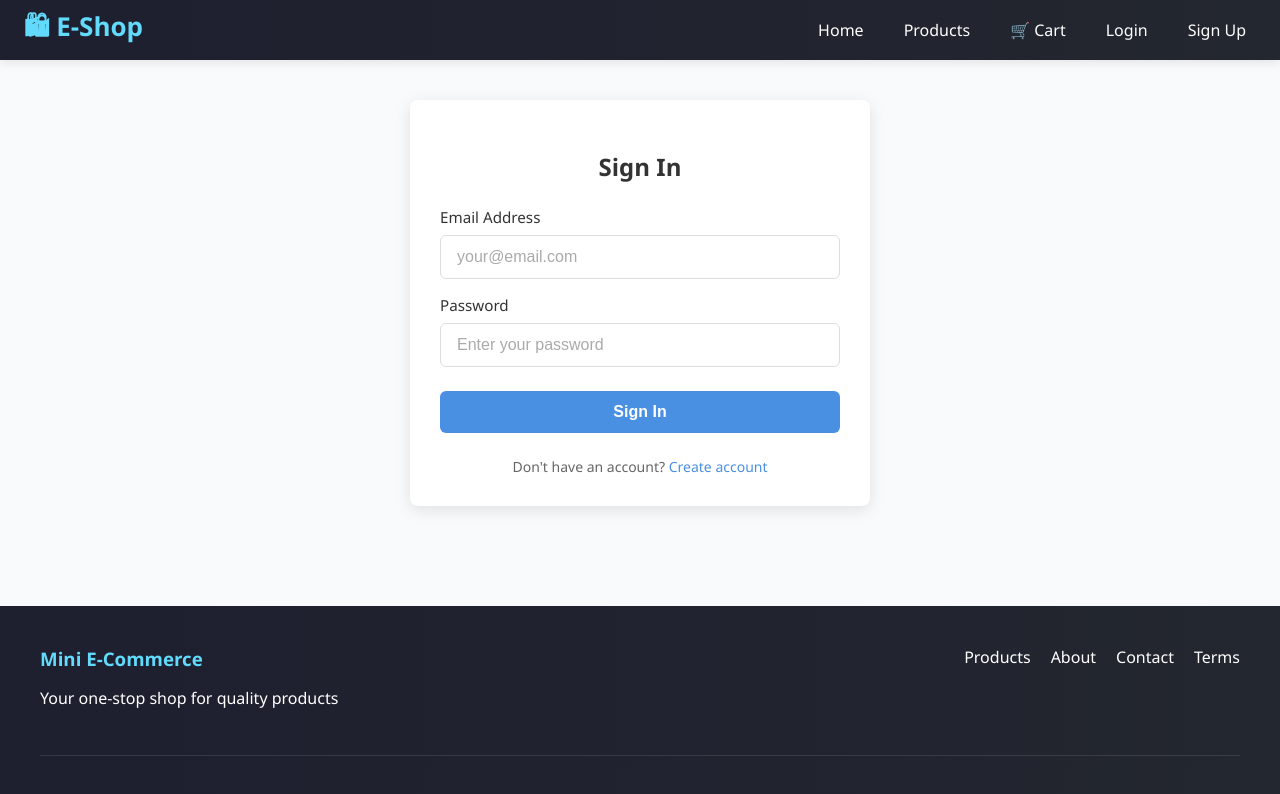
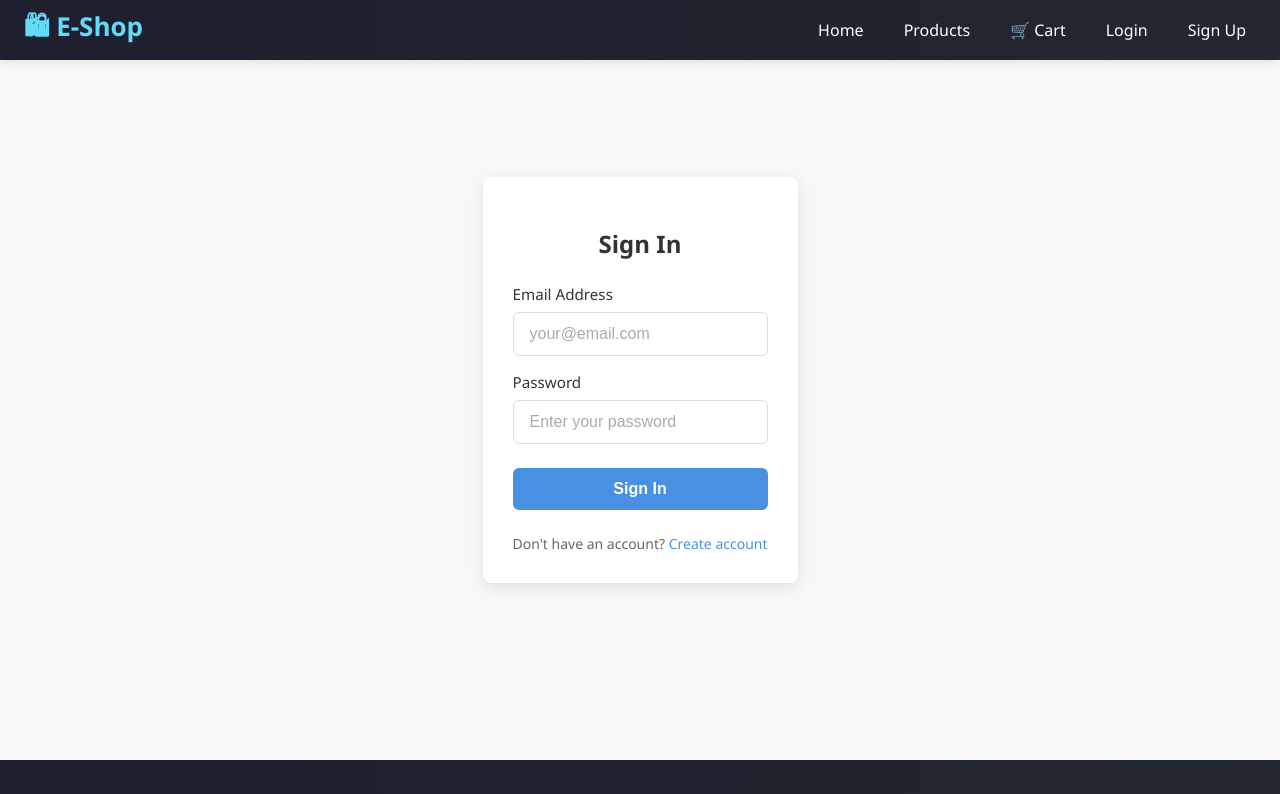
Before and after one commit to mutumah/mini-ecommerce-frontend, a React (Create React App) app: page /login in a window 1280 px wide. Shown: the top 794 px of the page. Built offline with nearby package versions, Linux system fonts and the light colour scheme; no server answers.

Commit message:
Login page css fix

```diff
--- a/src/pages/Auth.css
+++ b/src/pages/Auth.css
@@ -1,4 +1,13 @@
 /* Auth.css - Styles for Login and Signup components */
+
+.auth-page {
+    min-height: calc(100vh - 120px); /* 120px = navbar + footer combined height */
+    display: flex;
+    justify-content: center;
+    align-items: center;
+    padding: 40px 0;
+    background-color: #f8f8f8; /* optional light bg for contrast */
+}
 
 .auth-container {
     max-width: 400px;
--- a/src/pages/Login.js
+++ b/src/pages/Login.js
@@ -59,6 +59,7 @@ const Login = () => {
     };
 
     return (
+        <div className="auth-page">
         <div className="auth-container">
             <h2 className="auth-header">Sign In</h2>
             {error && <div className="error-message">{error}</div>}
@@ -103,6 +104,7 @@ const Login = () => {
                 Don't have an account? <a className="auth-link" href="/signup">Create account</a>
             </div>
         </div>
+        </div>
     );
 };
 
--- a/src/pages/Signup.js
+++ b/src/pages/Signup.js
@@ -54,6 +54,7 @@ const Signup = () => {
     };
 
     return (
+        <div className="auth-page">
         <div className="auth-container">
             <h2 className="auth-header">Create Your Account</h2>
             {error && <div className="error-message">{error}</div>}
@@ -111,6 +112,7 @@ const Signup = () => {
                 Already have an account? <a className="auth-link" href="/login">Sign in</a>
             </div>
         </div>
+        </div>
     );
 };
 
```
